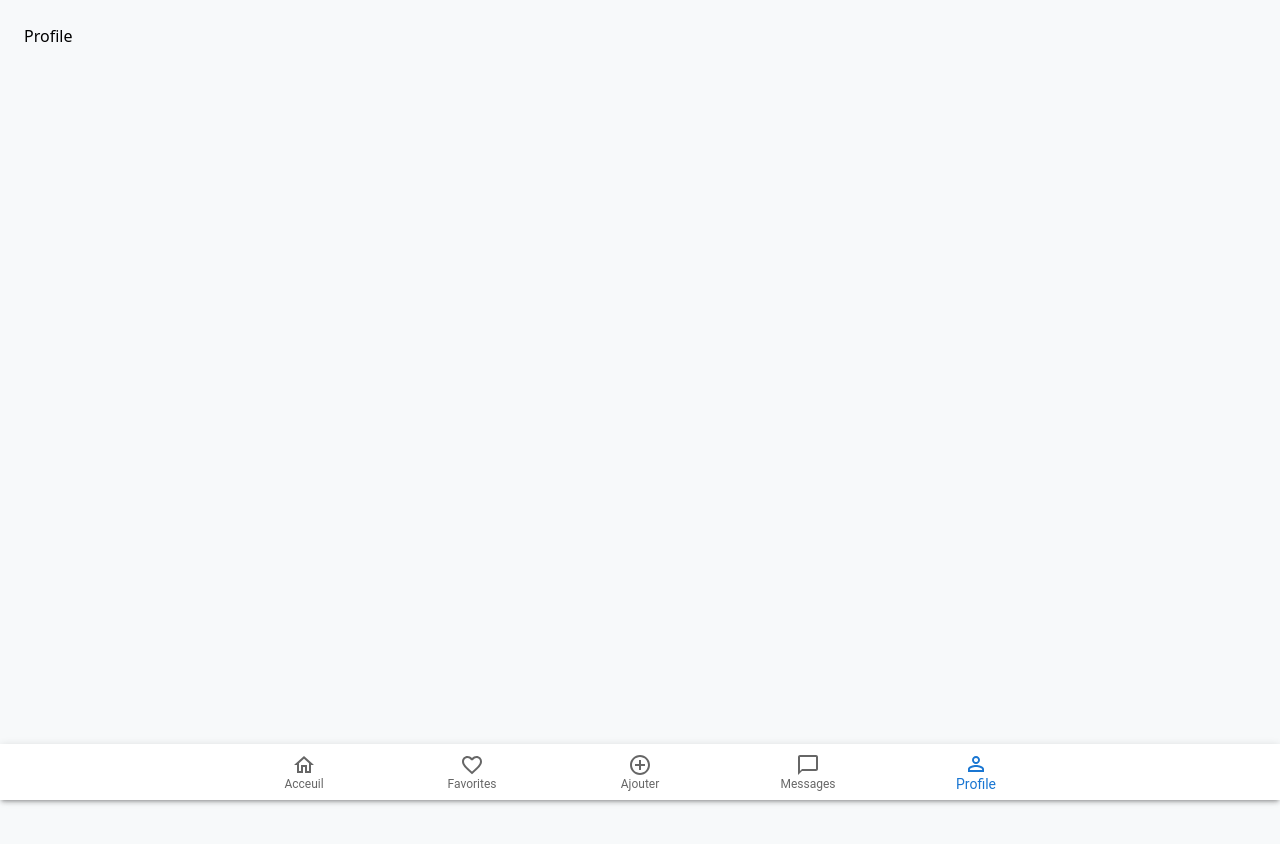
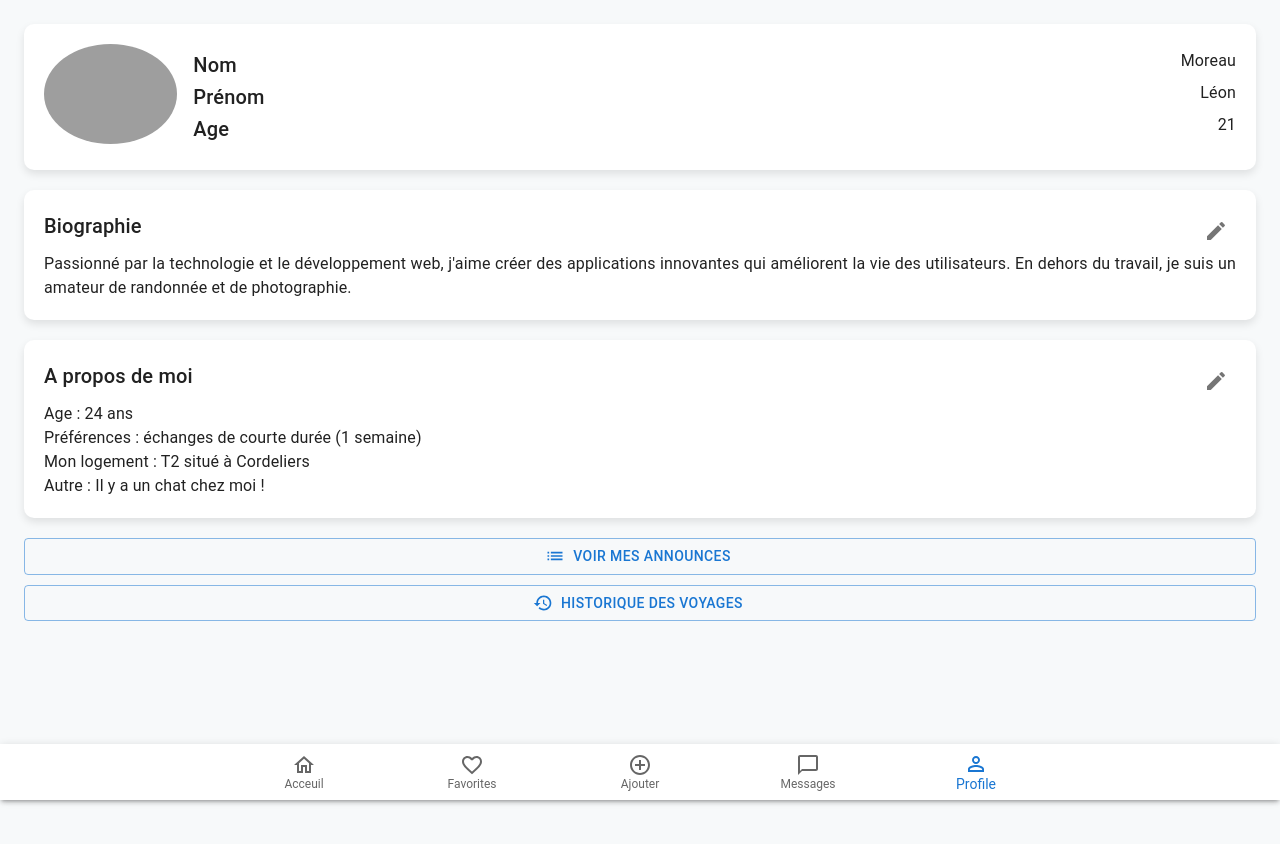
Before and after one commit to eren-nere/Groupe4GDP, a React app in the folder frontend/: page /profile in a window 1280 px wide. Shown: the top 844 px of the page. Built offline with nearby package versions, Linux system fonts and the light colour scheme; no server answers; grey boxes are pictures that could not be loaded; the HTML template or start-up script is replaced by a standard one.

Commit message:
feat: implement profile page ui

```diff
--- /dev/null
+++ b/frontend/src/components/paper/index.tsx
@@ -0,0 +1,26 @@
+import type { FC } from 'react';
+import { Paper, type SxProps } from '@mui/material';
+
+const CustomPaper: FC<Props> = ({ children, sx }) => {
+  return (
+    <Paper
+      sx={{
+        gap: 2,
+        p: '20px',
+        marginBottom: '20px',
+        borderRadius: '10px',
+        boxShadow: '0 4px 8px rgba(0, 0, 0, 0.1)',
+        ...sx,
+      }}
+    >
+      {children}
+    </Paper>
+  );
+};
+
+type Props = {
+  children: React.ReactNode;
+  sx?: SxProps;
+};
+
+export default CustomPaper;
--- a/frontend/src/pages/announce-details/index.tsx
+++ b/frontend/src/pages/announce-details/index.tsx
@@ -20,7 +20,11 @@ const AnnounceDetails = () => {
   const navigate = useNavigate();
 
   return (
-    <div>
+    <div
+      style={{
+        marginBottom: '50px',
+      }}
+    >
       <AppBar
         position="absolute"
         sx={{ backgroundColor: '#FFF', color: '#000' }}
--- a/frontend/src/pages/profile/index.tsx
+++ b/frontend/src/pages/profile/index.tsx
@@ -1,5 +1,87 @@
+import { Box, Button, IconButton, Typography } from '@mui/material';
+import { Create, History, List } from '@mui/icons-material';
+import Paper from '@components/paper';
+
 const ProfilePage = () => {
-  return <div>Profile</div>;
+  return (
+    <div>
+      <Paper sx={{ display: 'flex', alignItems: 'center' }}>
+        <Box>
+          <img
+            src="https://untitledui.com/images/avatars/pippa-wilkinson"
+            style={{
+              height: '100px',
+              borderRadius: '50%',
+              backgroundClip: 'content-box',
+            }}
+            alt="profile picture"
+          />
+        </Box>
+        <Box width="100%">
+          <Box display="flex" justifyContent="space-between">
+            <Typography variant="h6">Nom</Typography>
+            <Typography variant="body1">Moreau</Typography>
+          </Box>
+          <Box display="flex" justifyContent="space-between">
+            <Typography variant="h6">Prénom</Typography>
+            <Typography variant="body1">Léon</Typography>
+          </Box>
+          <Box display="flex" justifyContent="space-between">
+            <Typography variant="h6">Age</Typography>
+            <Typography variant="body1">21</Typography>
+          </Box>
+        </Box>
+      </Paper>
+      <Paper>
+        <Box display="flex" justifyContent="space-between" alignItems="center">
+          <Typography variant="h6" marginBottom="10px">
+            Biographie
+          </Typography>
+          <IconButton>
+            <Create />
+          </IconButton>
+        </Box>
+        <Typography variant="body1" textAlign="justify">
+          Passionné par la technologie et le développement web, j'aime créer des
+          applications innovantes qui améliorent la vie des utilisateurs. En
+          dehors du travail, je suis un amateur de randonnée et de photographie.
+        </Typography>
+      </Paper>
+      <Paper>
+        <Box display="flex" justifyContent="space-between" alignItems="center">
+          <Typography variant="h6" marginBottom="10px">
+            A propos de moi
+          </Typography>
+          <IconButton>
+            <Create />
+          </IconButton>
+        </Box>
+        <Typography variant="body1">Age : 24 ans</Typography>
+        <Typography variant="body1">
+          Préférences : échanges de courte durée (1 semaine)
+        </Typography>
+        <Typography variant="body1">
+          Mon logement : T2 situé à Cordeliers
+        </Typography>
+        <Typography variant="body1">
+          Autre : Il y a un chat chez moi !
+        </Typography>
+      </Paper>
+      <Button variant="outlined" color="primary" fullWidth sx={{
+        marginBottom: "10px"
+      }}
+      startIcon={
+        <List />
+      }>
+        Voir mes announces
+      </Button>
+      <Button variant="outlined" fullWidth startIcon={
+        <History />
+      }>
+        Historique des voyages
+      </Button>
+    </div>
+  );
 };
 
 export default ProfilePage;
```
